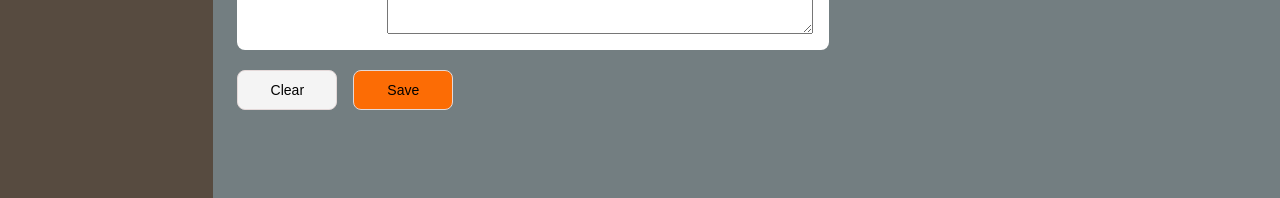
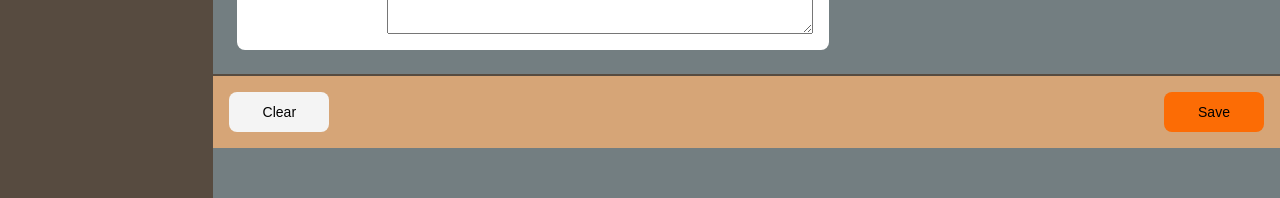
Before and after one commit to uphonia/recipe-application, a Next.js app: page /create-recipe in a window 1280 px wide. Shown: the part 543-741 px from the top of the page. Built offline with nearby package versions, Linux system fonts and the light colour scheme.

Commit message:
sticky footer for create-recipe page

```diff
--- a/src/CreateRecipeForm/CreateRecipeForm.tsx
+++ b/src/CreateRecipeForm/CreateRecipeForm.tsx
@@ -4,6 +4,7 @@ import { Formik } from "formik";
 import Editor from "react-simple-wysiwyg";
 
 import {
+  Main,
   FormWrapper,
   Label,
   OptionalNote,
@@ -11,6 +12,7 @@ import {
   Footer,
   TextArea,
   FileInput,
+  ButtonsWrapper,
 } from "./createRecipeForm.styles";
 import { initialValues } from "./createRecipeForm.types";
 import { FieldWrapper } from "../common/components/FieldWrapper/FieldWrapper";
@@ -23,12 +25,18 @@ import { useCreateRecipeForm } from "./createRecipeForm.hooks";
 import { Button } from "../common/components/Button/Button";
 
 export const CreateRecipeForm = () => {
-  const { ingredients, onIngredientsChange, onStepsChange, steps } =
-    useCreateRecipeForm();
+  const {
+    handleSubmit,
+    ingredients,
+    onIngredientsChange,
+    onStepsChange,
+    steps,
+  } = useCreateRecipeForm();
 
   return (
-    <Formik initialValues={initialValues} onSubmit={() => {}}>
+    <Formik initialValues={initialValues} onSubmit={handleSubmit}>
       {({ handleChange, isSubmitting, resetForm }) => (
+        <Main>
           <FormWrapper>
             <FieldWrapper>
               <Label htmlFor="name">Name</Label>
@@ -43,16 +51,18 @@ export const CreateRecipeForm = () => {
               />
             </FieldWrapper>
             <FieldWrapper>
-            <Label>Ingredients</Label>
+              <Label htmlFor="ingredients">Ingredients</Label>
               <Editor
+                id="ingredients"
                 value={ingredients}
                 onChange={onIngredientsChange}
                 placeholder={INGREDIENTS_INPUT_PLACEHOLDER}
               />
             </FieldWrapper>
             <FieldWrapper>
-            <Label>Steps</Label>
+              <Label htmlFor="steps">Steps</Label>
               <Editor
+                id="steps"
                 value={steps}
                 onChange={onStepsChange}
                 placeholder={INSTRUCTIONS_INPUT_PLACEHOLDER}
@@ -74,7 +84,9 @@ export const CreateRecipeForm = () => {
               </Label>
               <TextArea id="blurb" name="blurb" onChange={handleChange} />
             </FieldWrapper>
+          </FormWrapper>
           <Footer>
+            <ButtonsWrapper>
               <Button
                 disabled={isSubmitting}
                 onClick={() => resetForm()}
@@ -85,14 +97,15 @@ export const CreateRecipeForm = () => {
               </Button>
               <Button
                 disabled={isSubmitting}
-              onClick={() => {}}
+                size="medium"
                 type="submit"
                 variant="primary"
               >
                 Save
               </Button>
+            </ButtonsWrapper>
           </Footer>
-        </FormWrapper>
+        </Main>
       )}
     </Formik>
   );
--- a/src/CreateRecipeForm/createRecipeForm.hooks.ts
+++ b/src/CreateRecipeForm/createRecipeForm.hooks.ts
@@ -13,7 +13,12 @@ export const useCreateRecipeForm = () => {
     setIngredients(e.target.value);
   };
 
+  const handleSubmit = () => {
+    // call API to submit form data
+  };
+
   return {
+    handleSubmit,
     ingredients,
     onIngredientsChange,
     onStepsChange,
--- a/src/CreateRecipeForm/createRecipeForm.styles.ts
+++ b/src/CreateRecipeForm/createRecipeForm.styles.ts
@@ -1,6 +1,10 @@
 import styled from "@emotion/styled";
 
 export const Title = styled.h1``;
+
+export const Main = styled.div`
+  position: relative;
+`;
 
 export const FormWrapper = styled.div`
   display: flex;
@@ -43,7 +47,19 @@ export const FileInput = styled.input`
 `;
 
 export const Footer = styled.div`
+  background-color: #d6a577;
+  border-top: 2px solid #574b40;
+  bottom: 0;
+  margin-left: auto;
+  overflow: hidden;
+  padding: 16px;
+  position: sticky;
+  z-index: 1;
+`;
+
+export const ButtonsWrapper = styled.div`
   display: flex;
   flex-direction: row;
   gap: 16px;
+  justify-content: space-between;
 `;
--- a/src/CreateRecipeForm/createRecipeForm.types.ts
+++ b/src/CreateRecipeForm/createRecipeForm.types.ts
@@ -3,8 +3,8 @@ export type FormValues = {
   name: string;
   numServings: string;
   image?: string;
-  ingredients: string[];
-  instructions: string[];
+  ingredients: string;
+  instructions: string;
 };
 
 export const initialValues: FormValues = {
@@ -12,6 +12,6 @@ export const initialValues: FormValues = {
   name: "",
   numServings: "",
   image: "",
-  ingredients: [],
-  instructions: [],
+  ingredients: "",
+  instructions: "",
 };
--- a/src/common/components/Button/Button.tsx
+++ b/src/common/components/Button/Button.tsx
@@ -7,7 +7,7 @@ type Props = {
   children: ReactNode;
   disabled?: boolean;
   fluid?: boolean;
-  onClick: () => void;
+  onClick?: () => void;
   size?: BUTTON_SIZE;
   type?: BUTTON_TYPE;
   variant?: BUTTON_VARIANT;
--- a/src/common/components/Button/button.styles.ts
+++ b/src/common/components/Button/button.styles.ts
@@ -21,7 +21,6 @@ type ButtonProps = {
 export const FormButton = styled.button<ButtonProps>`
   align-items: center;
   background-color: ${({ variant }) => getBackgroundColor(variant)};
-  border: 1px solid ${({ variant }) => getBorderColor(variant)};
   border-radius: 8px;
   display: flex;
   font-size: ${({ size }) => getFontSize(size)};
```
Lines whose indentation alone changed are shown as unchanged.
